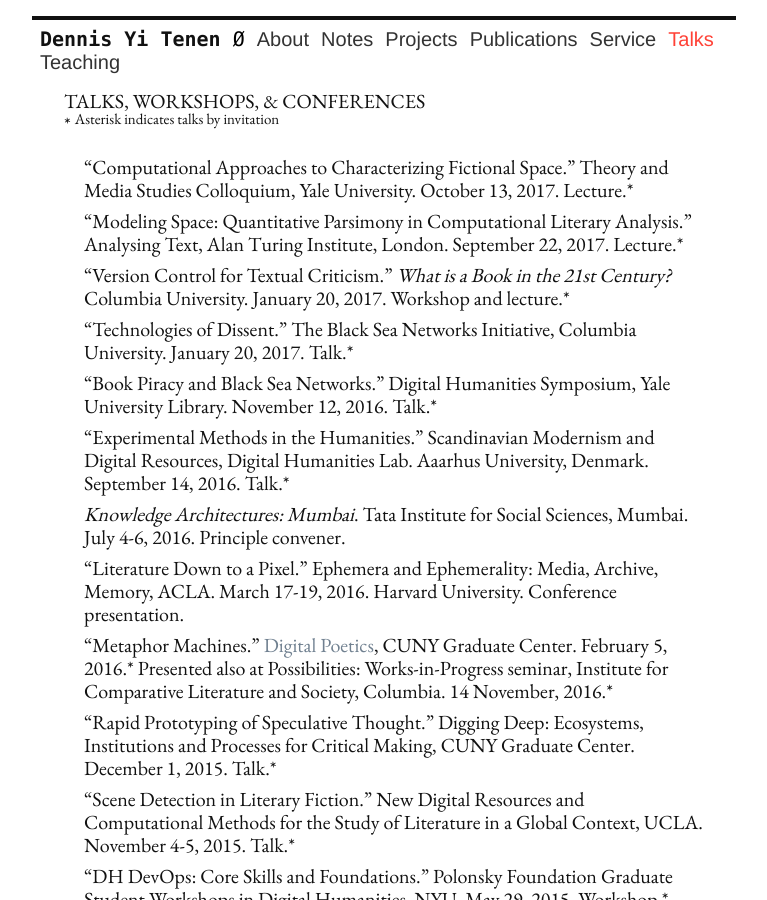
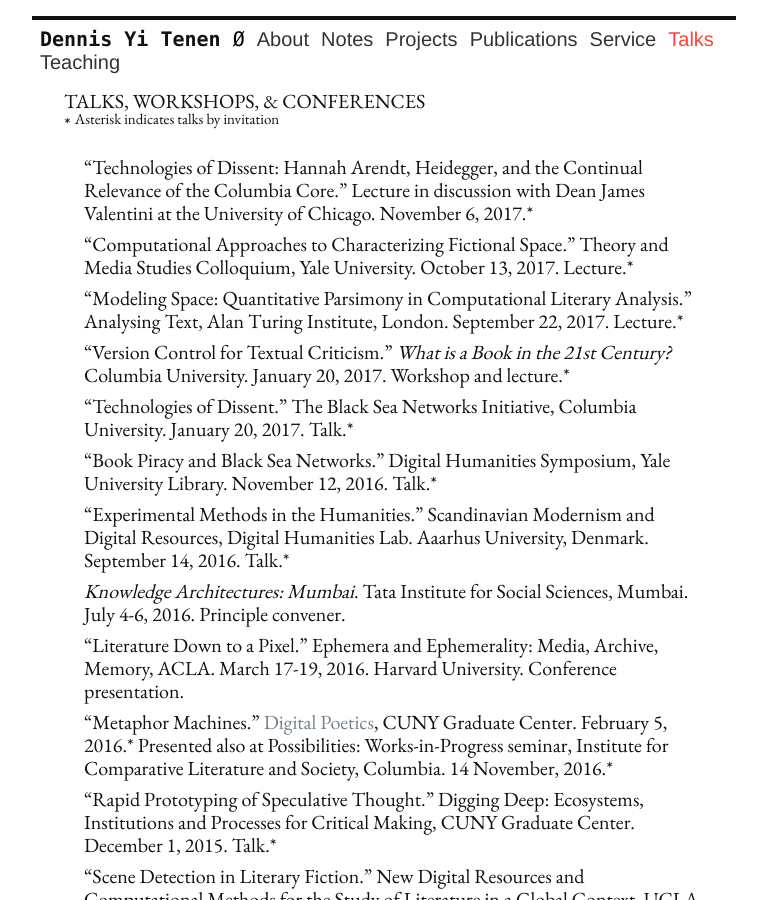
Before and after one commit to denten/denten.github.io, a Jekyll site: the page built from _pages/talks.md, in a window 1280 px wide and 900 px high. Shown: the whole window, without its empty margins (256-1023 px from the left). Built offline with Jekyll 4.4.1, drawn with Linux system fonts in a browser that asks for light colours; nearby versions of some CDN libraries; library files that are not in the unit come from our copies.

Commit message:
add the november lecture

```diff
--- a/_includes/CV/06-talks.md
+++ b/_includes/CV/06-talks.md
@@ -2,6 +2,8 @@
 ## Talks, Workshops, & Conferences
 \* <sup>Asterisk indicates talks by invitation</sup>
 
+- "Technologies of Dissent: Hannah Arendt, Heidegger, and the Continual
+  Relevance of the Columbia Core." Lecture in discussion with Dean James Valentini at the University of Chicago. November 6, 2017.\*
 - "Computational Approaches to Characterizing Fictional Space." Theory and
   Media Studies Colloquium, Yale University. October 13, 2017. Lecture.\*
 - "Modeling Space: Quantitative Parsimony in Computational Literary Analysis."
```
